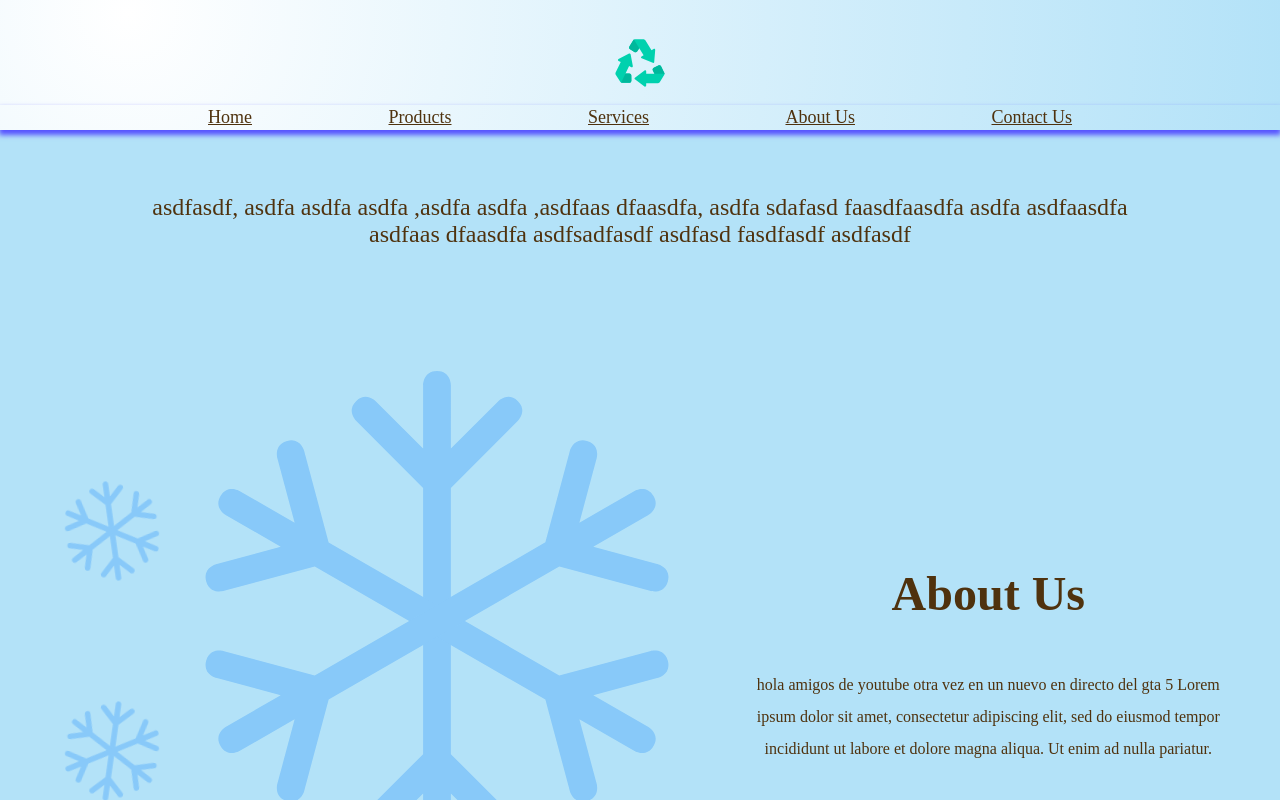
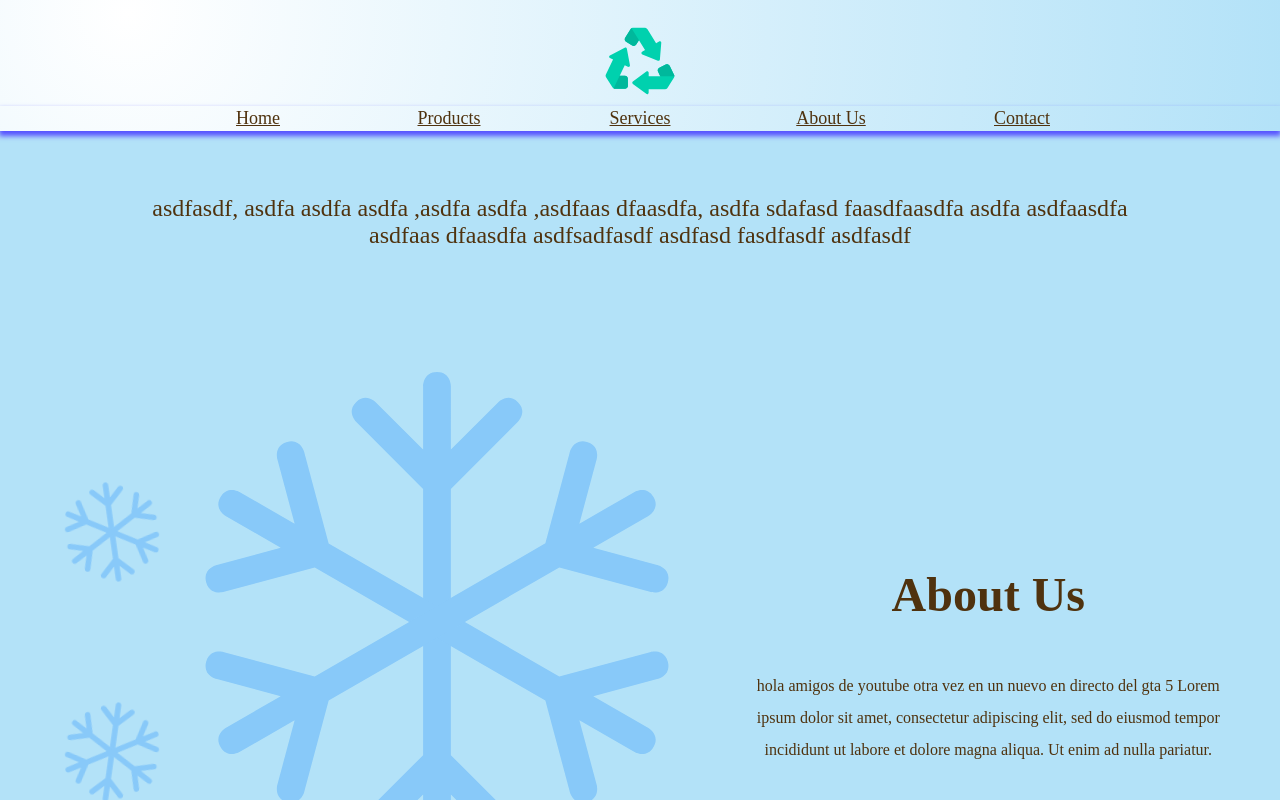
Before and after one commit to CarlosS-Pan/prov-web, a React (Create React App) app in the folder client/: page / in a window 1280 px wide. Shown: the top 800 px of the page. Built offline with nearby package versions, Linux system fonts and the light colour scheme; a web font is replaced by a local one.

Commit message:
aligning navbar links and making images not draggable

```diff
--- a/client/src/components/navbar/Navbar.jsx
+++ b/client/src/components/navbar/Navbar.jsx
@@ -26,7 +26,7 @@ const Navbar = () => {
   }, []);
 
   return (
-    <header className={`header${scrolling ? "scrolled" : ""}`}>
+    <header className={'header'}>
       <Logo />
       <Sections />
     </header>
--- a/client/src/components/navbar/navbar.css
+++ b/client/src/components/navbar/navbar.css
@@ -6,17 +6,14 @@
 
     /* align-items to center child component in the Y axis */
     align-items: center;
-    padding: 3% 0% 0%;
-}
-.header.scrolled {
-    padding: 1% 0% 0%;
+    padding: 2% 0% 0%;
 }
 
 /* LOGO AREA */
 .logo_container {
     height: 100%;
     width: 100%;
-    padding: 0% 0% 1%;
+    padding: 0% 0% 0.5%;
 }
 .logo {
     display: flex;
@@ -24,8 +21,8 @@
 }
 
 .logo img {
-    width: 50px;
-    height: 50px;
+    width: 70px;
+    height: 70px;
 }
 
 
@@ -49,9 +46,10 @@
     display: flex;
     width:  100%;
     flex-direction: row;
-    padding: 0% 15%;
     justify-content: space-between;
     align-items: center;
+
+    padding: 0% 15%;
     list-style-type: none;
     overflow: auto;
 }
@@ -59,6 +57,7 @@
 /* for li elements in container*/
 .navbar-links_container > li{
     transition:  0.7s;
+    justify-content: center;
 }
 /* li elements when hovered */
 .navbar-links_container > li:hover {
@@ -70,9 +69,11 @@
     display: block;
 }
 
-.navbar-links_container a,
-.navbar-sign p,
-.navbar-menu_container p {
+.navbar-links_container a{
+    display: flex;
+    width: 100px;
+    justify-content: center;
+
     color: var(--color-text);
     font-family: var(--font-family);
     font-weight: thin;
--- a/client/src/components/navbar/smaller-components/Sections.jsx
+++ b/client/src/components/navbar/smaller-components/Sections.jsx
@@ -9,9 +9,9 @@ const Sections = () => {
             <li>
               <Link className="navigation-link" to="/">Home</Link>
             </li>
-            <Link className="navigation-link" to="/products">
-              <p>Products</p>
-            </Link>
+            <li>
+              <Link className="navigation-link" to="/products">Products</Link>
+            </li>
             <li>
               <Link className="navigation-link" to="/services">Services</Link>
             </li>
@@ -19,7 +19,7 @@ const Sections = () => {
               <Link className="navigation-link" to="/about-us">About Us</Link>
             </li>
             <li>
-              <Link className="navigation-link" to="/contact-us">Contact Us</Link>
+              <Link className="navigation-link" to="/contact-us">Contact</Link>
             </li>
           </ul>
         </div>
--- a/client/src/components/page-content/smaller-components/brands/brands.css
+++ b/client/src/components/page-content/smaller-components/brands/brands.css
@@ -34,6 +34,7 @@
     width: var(--brand-width);
     /* margin: 0 2rem; */
 
+    pointer-events: none;
 }
 
 .brands-container:hover .brands-wrap {
--- a/client/src/components/page-content/smaller-components/photos/Photos.jsx
+++ b/client/src/components/page-content/smaller-components/photos/Photos.jsx
@@ -8,27 +8,27 @@ const Photos = () => {
             <ul className="carousel">
                 <li className="card">
                     {/* <div className="image"> */}
-                        <img src={p1} alt="img" />
+                        <img draggable = "false" src={p1} alt="img" />
                     {/* </div> */}
                 </li>
                 <li className="card">
                     {/* <div className="image"> */}
-                        <img src={p2} alt="img" />
+                        <img draggable = "false" src={p2} alt="img" />
                     {/* </div> */}
                 </li>
                 <li className="card">
                     {/* <div className="image"> */}
-                        <img src={p3} alt="img" />
+                        <img draggable = "false" src={p3} alt="img" />
                     {/* </div> */}
                 </li>
                 <li className="card">
                     {/* <div className="image"> */}
-                        <img src={p4} alt="img" />
+                        <img draggable = "false" src={p4} alt="img" />
                     {/* </div> */}
                 </li>
                 <li className="card">
                     {/* <div className="image"> */}
-                        <img src={p5} alt="img" />
+                        <img draggable = "false" src={p5} alt="img" />
                     {/* </div> */}
                 </li>
             </ul>
```
